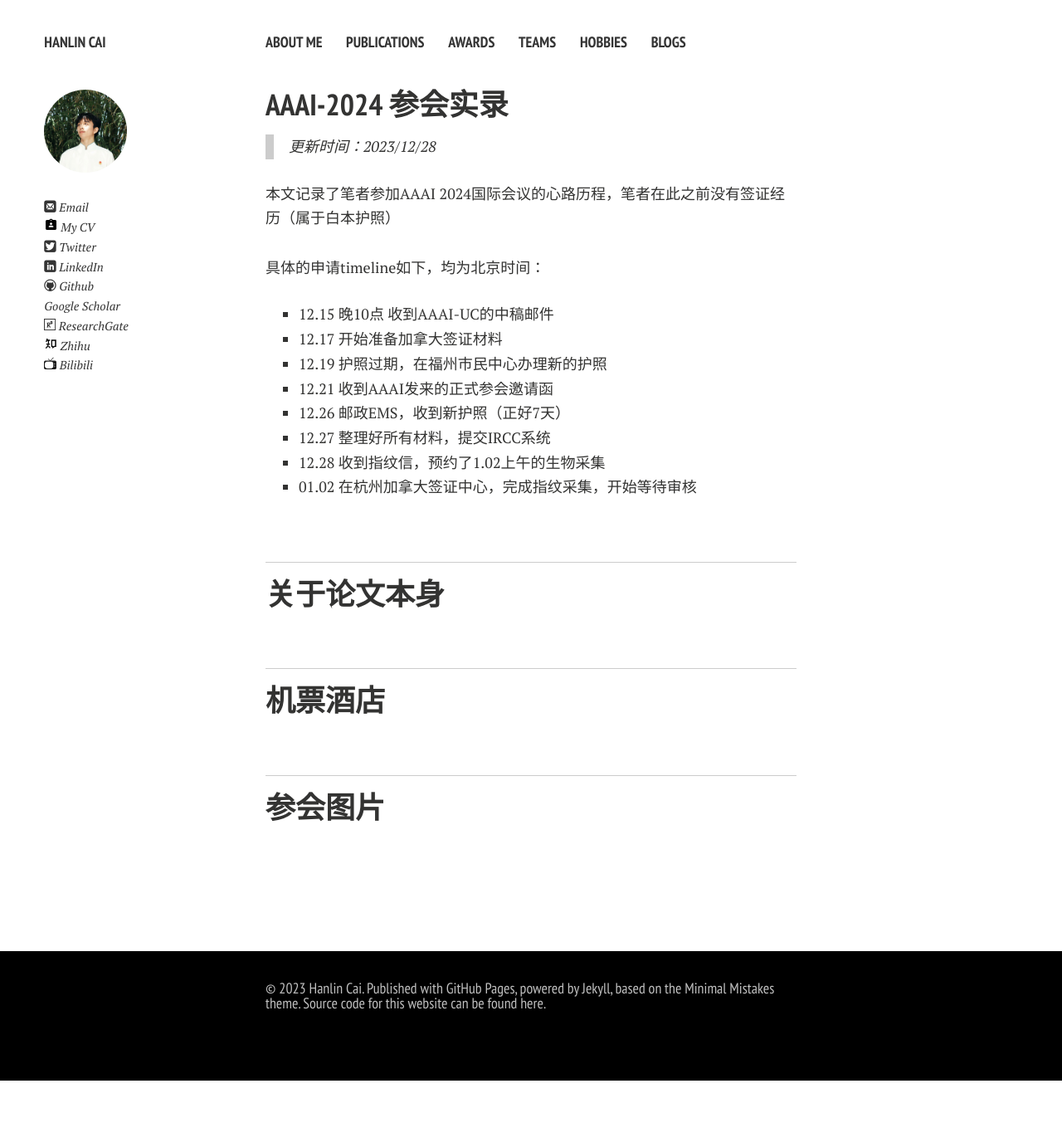
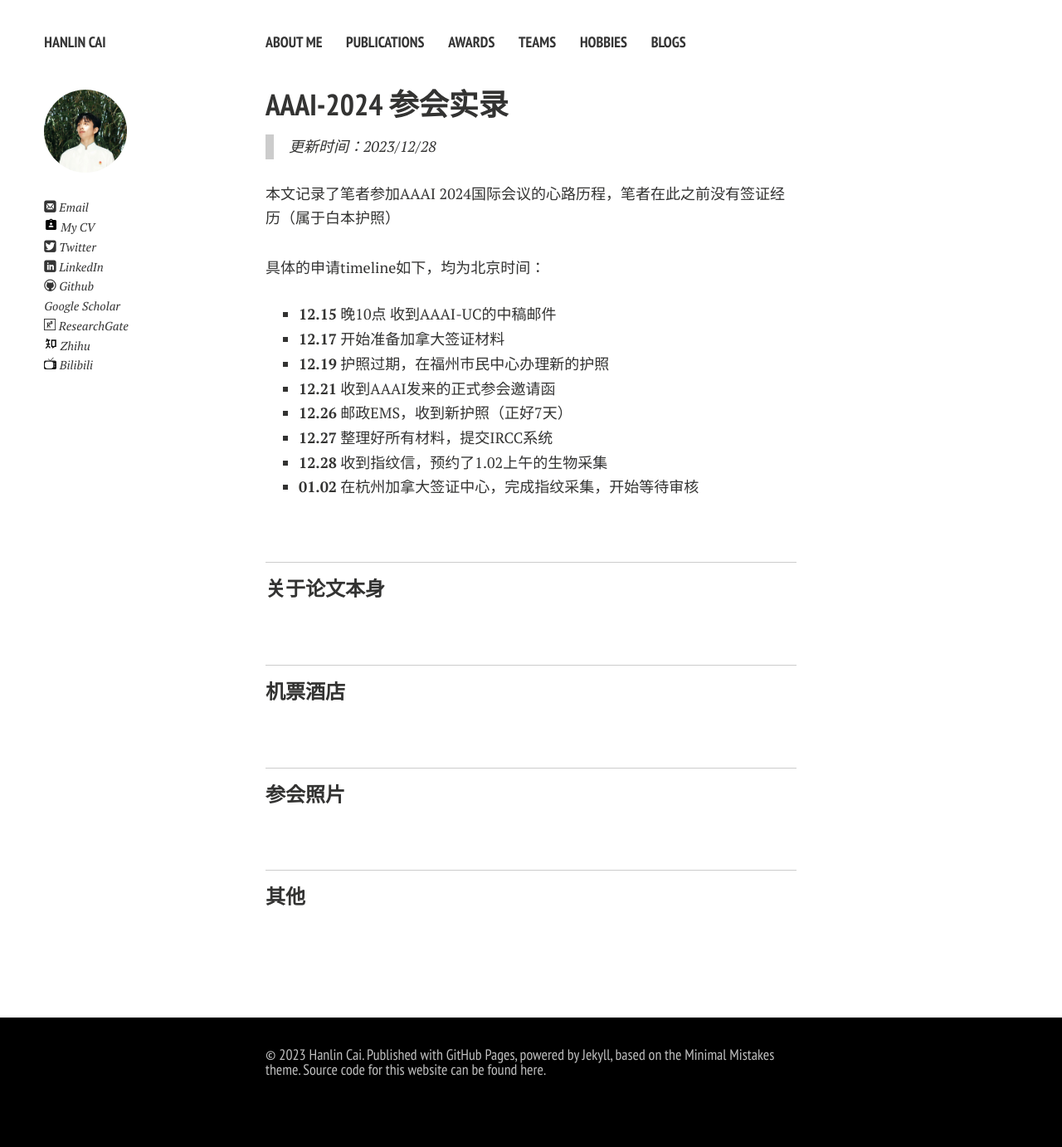
Before and after one commit to GuangLun2000/GuangLun2000.github.io, a Jekyll site: the page built from blogs/aaai-24.md, in a window 1280 px wide. Shown: the whole page at 83% size. Built offline with Jekyll 4.4.1, drawn with Linux system fonts in a browser that asks for light colours; nearby versions of some CDN libraries; comment, search, counter and statistics services are not loaded; a style sheet for code colours, icons or effects is not loaded; before the commit the page ends 1302 px from its top, so only the background shows below that.

Commit message:
Update aaai-24.md

```diff
--- a/blogs/aaai-24.md
+++ b/blogs/aaai-24.md
@@ -12,20 +12,20 @@
 
 <br>具体的申请timeline如下，均为北京时间：
 
-- 12.15 晚10点 收到AAAI-UC的中稿邮件
-- 12.17 开始准备加拿大签证材料
-- 12.19 护照过期，在福州市民中心办理新的护照
-- 12.21 收到AAAI发来的正式参会邀请函
-- 12.26 邮政EMS，收到新护照（正好7天）
-- 12.27 整理好所有材料，提交IRCC系统
-- 12.28 收到指纹信，预约了1.02上午的生物采集
-- 01.02 在杭州加拿大签证中心，完成指纹采集，开始等待审核
+- **12.15** 晚10点 收到AAAI-UC的中稿邮件
+- **12.17** 开始准备加拿大签证材料
+- **12.19** 护照过期，在福州市民中心办理新的护照
+- **12.21** 收到AAAI发来的正式参会邀请函
+- **12.26** 邮政EMS，收到新护照（正好7天）
+- **12.27** 整理好所有材料，提交IRCC系统
+- **12.28** 收到指纹信，预约了1.02上午的生物采集
+- **01.02** 在杭州加拿大签证中心，完成指纹采集，开始等待审核
 
 <br>
 
 ---
 
-## 关于论文本身
+#### 关于论文本身
 
 
 
@@ -35,7 +35,7 @@
 
 ----
 
-## 机票酒店
+#### 机票酒店
 
 
 
@@ -47,16 +47,18 @@
 
 ----
 
-## 参会图片
+#### 参会照片
 
 
 
+<br>
 
+---
+
+#### 其他
 
 
 
 
 
 <br>
-
-<br>
```
